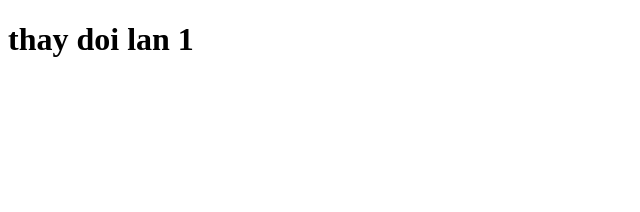
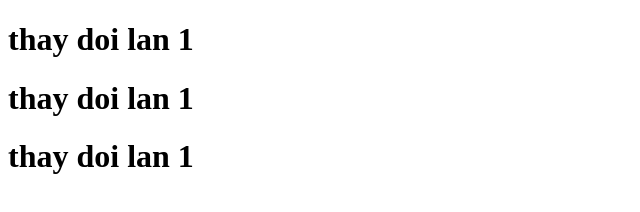
Before and after one commit to Duypham14063003/Demo_git, a plain HTML site: page index.html in a window 1280 px wide. Shown: the whole page, without its empty margins (0-640 px from the left). Drawn offline with Linux system fonts and the light colour scheme.

Commit message:
thay doi lan 2

```diff
--- a/index.html
+++ b/index.html
@@ -7,5 +7,7 @@
   </head>
   <body>
     <h1>thay doi lan 1</h1>
+    <h1>thay doi lan 1</h1>
+    <h1>thay doi lan 1</h1>
   </body>
 </html>
```
